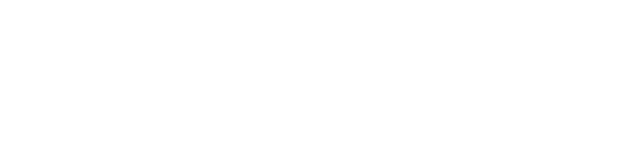
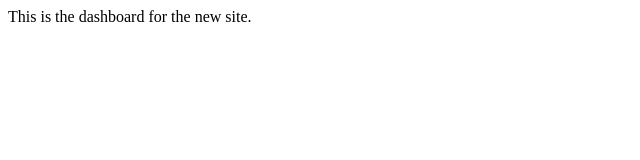
Before and after one commit to jobrown5vt/branch-demo, a plain HTML site: page index.html in a window 1280 px wide. Shown: the whole page, without its empty margins (0-640 px from the left). Drawn offline with Linux system fonts and the light colour scheme.

Commit message:
adding the dashboard

```diff
--- a/index.html
+++ b/index.html
@@ -7,6 +7,6 @@
     <title>Document</title>
 </head>
 <body>
-
+    This is the dashboard for the new site.
 </body>
 </html>
```
